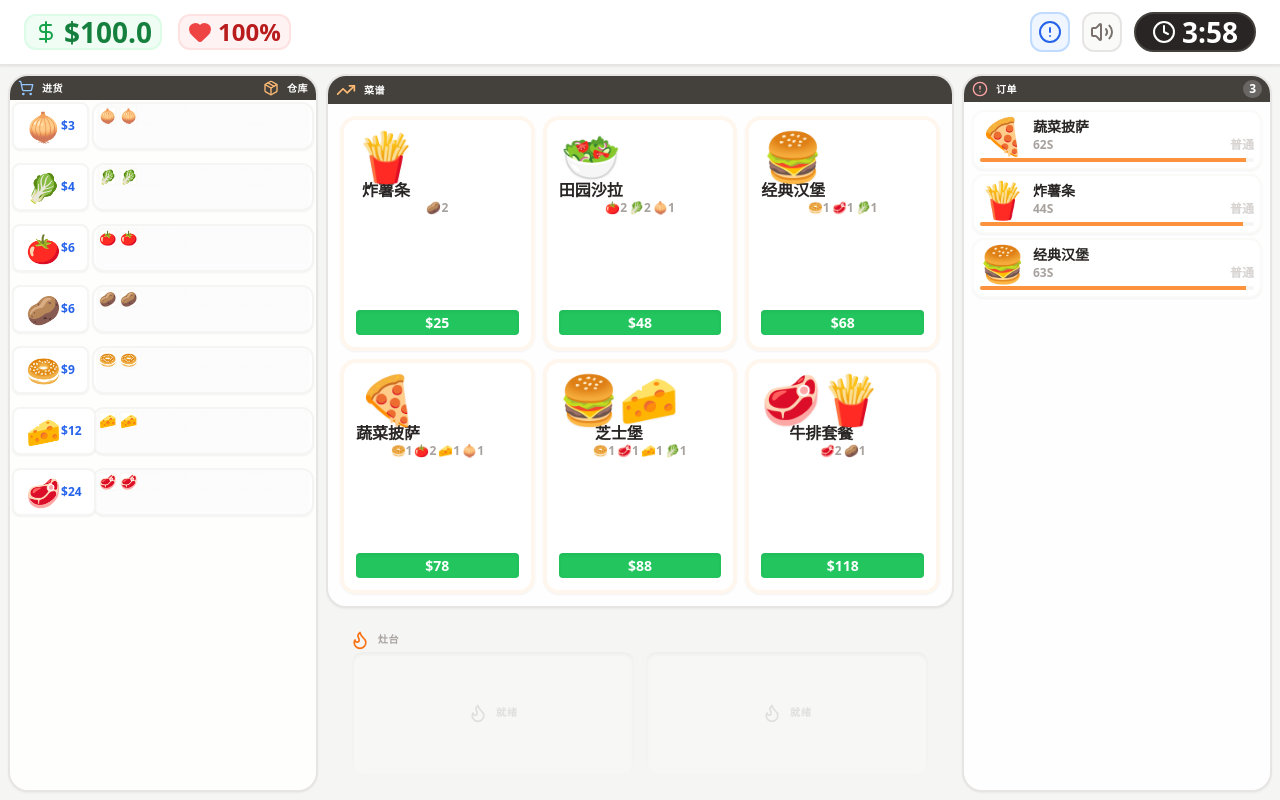
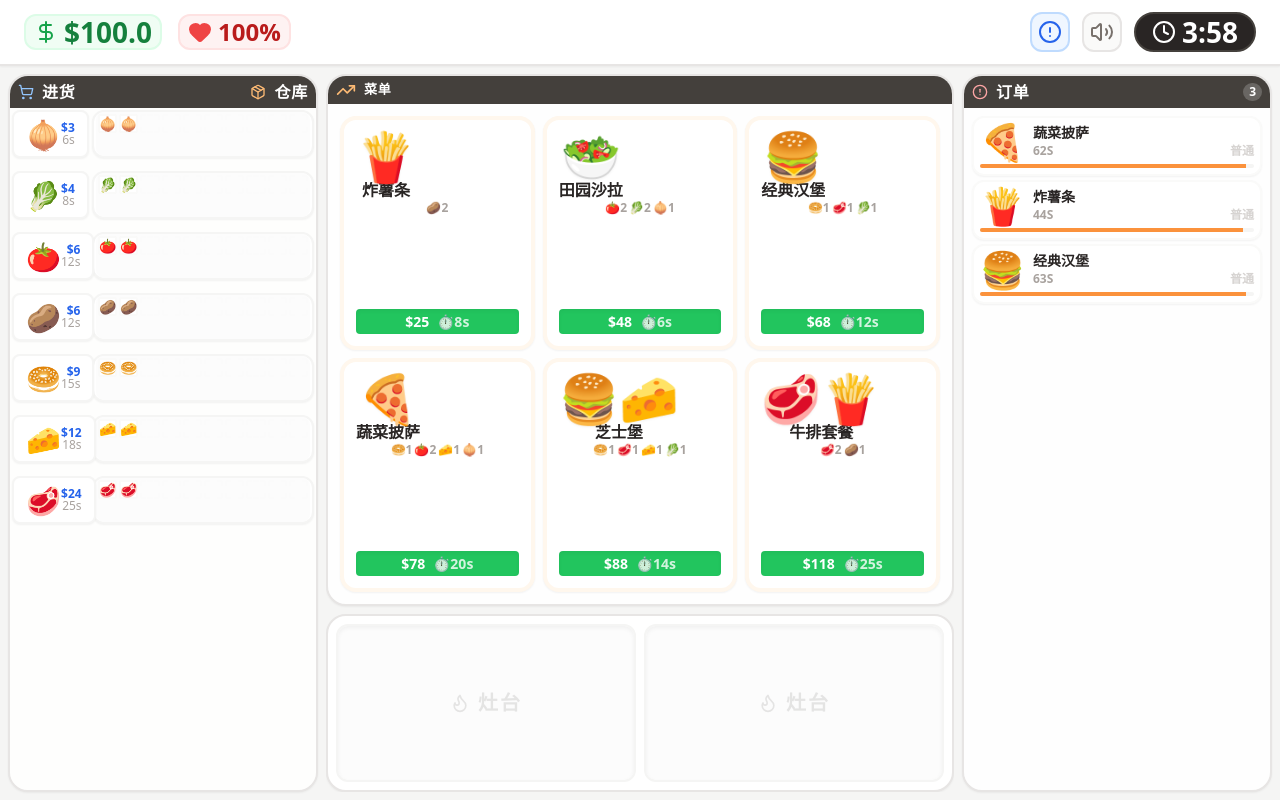
Before and after one commit to JerryChen-McGill/Kitchen-Master, a React (Vite) app: page / in a window 1280 px wide. Both pictures are taken after a click on the button "开始经营". Built offline with nearby package versions, Linux system fonts and the light colour scheme.

Commit message:
4th commit

```diff
--- a/App.tsx
+++ b/App.tsx
@@ -572,7 +572,7 @@ const App: React.FC = () => {
           .desktop-scale .supply-row .text-\\[10px\\] { font-size: 16px !important; }
           .desktop-scale .supply-row .text-\\[7px\\] { font-size: 12px !important; }
           .desktop-scale .supply-row .text-\\[9px\\] { font-size: 14px !important; }
-          .desktop-scale .supply-row h2 { font-size: 12px !important; }
+          .desktop-scale .supply-row h2 { font-size: 16px !important; }
           .desktop-scale .supply-row svg { width: 16px !important; height: 16px !important; }
           .desktop-scale .supply-row .h-\\[29px\\] { height: 48px !important; min-height: 48px !important; }
           .desktop-scale .supply-row .min-h-\\[29px\\] { min-height: 48px !important; }
@@ -587,18 +587,21 @@ const App: React.FC = () => {
           .desktop-scale .recipe-grid .text-\\[8px\\] { font-size: 12px !important; }
           .desktop-scale .recipe-grid .text-\\[9px\\] { font-size: 14px !important; }
           .desktop-scale .recipe-grid svg { width: 20px !important; height: 20px !important; }
-          .desktop-scale .recipe-grid h2 { font-size: 14px !important; }
+          .desktop-scale .recipe-grid h2 { font-size: 16px !important; }
 
           /* 操作间 */
-          .desktop-scale section[class*="h-\\[25%\\]"] { padding: 16px 24px !important; }
+          .desktop-scale section[class*="h-\\[25%\\]"] { padding: 8px !important; }
           .desktop-scale section[class*="h-\\[25%\\]"] svg { width: 16px !important; height: 16px !important; }
           .desktop-scale section[class*="h-\\[25%\\]"] .text-2xl { font-size: 36px !important; }
+          .desktop-scale section[class*="h-\\[25%\\]"] .text-\\[14px\\] { font-size: 20px !important; }
+          .desktop-scale section[class*="h-\\[25%\\]"] .text-\\[13px\\] { font-size: 16px !important; }
           .desktop-scale section[class*="h-\\[25%\\]"] .text-\\[8px\\] { font-size: 12px !important; }
           .desktop-scale section[class*="h-\\[25%\\]"] .text-\\[7px\\] { font-size: 10px !important; }
 
           /* 订单区域 */
           .desktop-scale .col-span-3:last-child section { padding: 12px !important; }
           .desktop-scale .col-span-3 svg { width: 16px !important; height: 16px !important; }
+          .desktop-scale .col-span-3 h2 { font-size: 16px !important; }
           .desktop-scale .col-span-3 .text-2xl { font-size: 36px !important; }
           .desktop-scale .col-span-3 .text-\\[9px\\] { font-size: 14px !important; }
           .desktop-scale .col-span-3 .text-\\[7px\\] { font-size: 12px !important; }
@@ -662,7 +665,10 @@ const App: React.FC = () => {
                   <div className="w-16 flex flex-col gap-0.5">
                     <button onClick={() => buyIngredient(id)} disabled={isLowMoney || isFull || state.isPaused} className={`relative w-full h-[29px] flex items-center justify-between px-1.5 rounded-md border transition-all bg-white shadow-sm ${!isFull && !isLowMoney && !state.isPaused ? 'border-stone-100 hover:border-blue-400' : 'border-stone-100 opacity-60 cursor-not-allowed'}`}>
                       <span className="text-lg leading-none shrink-0">{ing.icon}</span>
-                      <span className={`font-black text-[7px] shrink-0 ${isLowMoney ? 'text-stone-300' : 'text-blue-600'}`}>${ing.price}</span>
+                      <div className="flex flex-col items-end justify-between h-full py-0.5">
+                        <span className={`font-black text-[7px] shrink-0 leading-none ${isLowMoney ? 'text-stone-300' : 'text-blue-600'}`}>${ing.price}</span>
+                        <span className="text-[7px] text-stone-400 leading-none">{ing.deliveryTime}s</span>
+                      </div>
                     </button>
                     <div className="h-0.5 flex gap-0.5 px-0.5">{pendingItems.map(d => (<div key={d.id} className="flex-1 h-full bg-stone-200 rounded-full overflow-hidden relative"><div className="absolute left-0 top-0 h-full bg-blue-500 transition-all duration-1000 ease-linear" style={{ width: `${((ing.deliveryTime - d.timeLeft) / ing.deliveryTime) * 100}%` }} /></div>))}</div>
                   </div>
@@ -682,7 +688,7 @@ const App: React.FC = () => {
           {/* Menu Section */}
           <section className="h-[75%] bg-white rounded-xl shadow-sm border border-stone-200 overflow-hidden flex flex-col">
             <div className="bg-stone-700 px-2 py-1 flex items-center justify-between text-white shrink-0">
-              <div className="flex items-center gap-1"><TrendingUp className="w-3 h-3 text-orange-300" /><h2 className="text-[10px] font-black uppercase tracking-wider truncate">菜谱</h2></div>
+              <div className="flex items-center gap-1"><TrendingUp className="w-3 h-3 text-orange-300" /><h2 className="text-[13px] font-black uppercase tracking-wider truncate">菜单</h2></div>
             </div>
             <div className="p-1 recipe-grid overflow-y-auto flex-1 bg-stone-100/10">
               {[...RECIPES].sort((a, b) => a.salePrice - b.salePrice).map(recipe => {
@@ -706,7 +712,10 @@ const App: React.FC = () => {
                             </div>
                           ))}
                        </div>
-                       <div className={`mt-auto text-[9px] font-black text-center py-0.5 rounded shadow-inner ${canCook ? 'bg-green-500 text-white' : 'bg-stone-200 text-stone-400'}`}>${recipe.salePrice}</div>
+                       <div className={`mt-auto text-[9px] font-black text-center py-0.5 rounded shadow-inner flex flex-row items-center justify-center gap-1 ${canCook ? 'bg-green-500 text-white' : 'bg-stone-200 text-stone-400'}`}>
+                          <span>${recipe.salePrice}</span>
+                          <span className="text-[9px] opacity-80">⏱{recipe.cookingTime}s</span>
+                        </div>
                     </div>
                   </button>
                 );
@@ -715,16 +724,12 @@ const App: React.FC = () => {
           </section>
 
           {/* Cooking Section */}
-          <section className="h-[25%] flex flex-col overflow-hidden px-2 -mt-0.5">
-            <div className="flex items-center gap-1">
-              <Flame className="w-3 h-3 text-orange-500" />
-              <span className="text-[10px] font-black uppercase tracking-wider text-stone-400">灶台</span>
-            </div>
-            <div className="flex-1 flex gap-2">
+          <section className="h-[25%] bg-white rounded-xl shadow-sm border border-stone-200 flex flex-col overflow-hidden p-1">
+            <div className="flex-1 flex gap-1">
               {state.stoves.map(stove => {
                 const activeRecipe = RECIPES.find(r => r.id === stove.dishId);
                 return (
-                  <div key={stove.id} className="flex-1 relative px-2 py-1 rounded-lg border border-stone-100 bg-stone-50/50 flex items-center shadow-inner group overflow-hidden">
+                  <div key={stove.id} className="flex-1 relative px-1 py-1 rounded-lg border border-stone-100 bg-stone-50/50 flex items-center shadow-inner group overflow-hidden">
                     {stove.isCooking ? (
                       <div className="w-full flex items-center gap-2 animate-in slide-in-from-bottom-1 duration-200">
                         <button onClick={() => cancelCooking(stove.id)} disabled={state.isPaused} className={`p-0.5 text-red-400 rounded-full transition-colors ${state.isPaused ? 'opacity-50 cursor-not-allowed' : 'hover:bg-red-50'}`}><XCircle className="w-3.5 h-3.5" /></button>
@@ -740,7 +745,7 @@ const App: React.FC = () => {
                         </div>
                       </div>
                     ) : (
-                      <div className="w-full text-center opacity-10 text-[7px] font-black uppercase tracking-widest flex items-center justify-center gap-1"><Flame className="w-3 h-3" /> 就绪</div>
+                      <div className="w-full text-center opacity-10 text-[14px] font-black uppercase tracking-widest flex items-center justify-center gap-1"><Flame className="w-3 h-3" /> 灶台</div>
                     )}
                   </div>
                 );
@@ -752,7 +757,7 @@ const App: React.FC = () => {
         {/* Orders Section (Right) */}
         <section className="col-span-3 bg-white rounded-xl shadow-sm border border-stone-200 overflow-hidden flex flex-col">
           <div className="bg-stone-700 px-2 py-1 flex items-center justify-between text-white shrink-0">
-            <div className="flex items-center gap-1"><AlertCircle className="w-3 h-3 text-red-300" /><h2 className="text-[10px] font-black uppercase tracking-wider truncate">订单</h2></div>
+            <div className="flex items-center gap-1"><AlertCircle className="w-3 h-3 text-red-300" /><h2 className="text-[13px] font-black uppercase tracking-wider truncate">订单</h2></div>
             <span className="bg-white/20 text-[8px] px-1.5 rounded-full font-black">{state.activeOrders.length}</span>
           </div>
             <div className="p-1 space-y-1 flex-1 overflow-y-auto bg-stone-100/10">
@@ -793,18 +798,6 @@ const App: React.FC = () => {
           <div className="bg-white rounded-2xl shadow-2xl max-w-2xl w-full max-h-[90vh] overflow-y-auto border-4 border-orange-200 animate-in zoom-in duration-300" onClick={(e) => e.stopPropagation()}>
             <div className="sticky top-0 bg-orange-600 text-white px-6 py-4 flex items-center justify-between border-b-4 border-orange-700 z-10">
               <h2 className="text-2xl font-black uppercase tracking-wider">游戏规则</h2>
-              <button
-                onClick={() => {
-                  setShowRules(false);
-                  if (state.gameStatus === 'playing') {
-                    setState(prev => ({ ...prev, isPaused: false }));
-                  }
-                }}
-                className="p-2 hover:bg-orange-700 rounded-lg transition-colors z-50 relative"
-                style={{ pointerEvents: 'auto', zIndex: 999 }}
-              >
-                <XCircle className="w-6 h-6" />
-              </button>
             </div>
             <div className="p-6 space-y-6 text-stone-800">
               <section>
```
